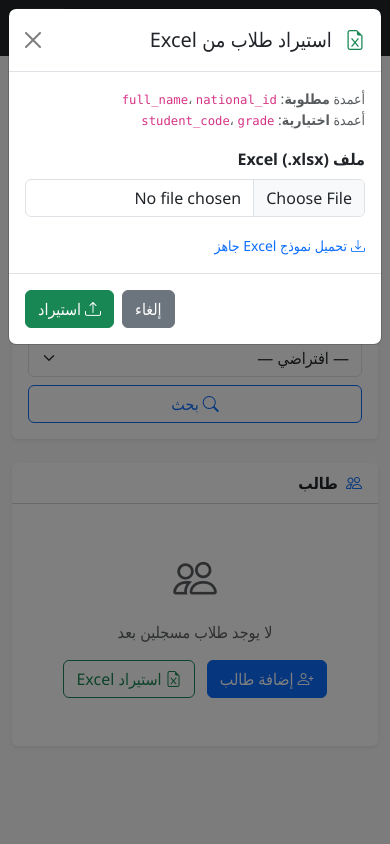
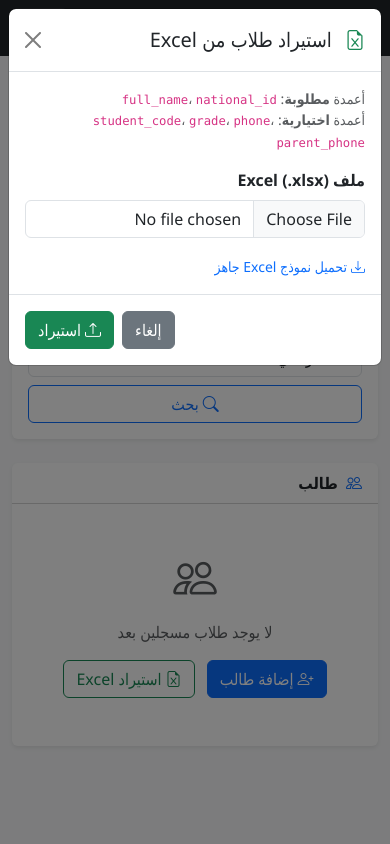
Before and after one commit to eyadfattah23/QR-code-attendance-system, a Django app: template templates/admin_portal/students.html in a window 390 px wide, after a click on "استيراد Excel". Run offline with Django 5.2, Linux system fonts and the light colour scheme; the template is opened without the code that fills it, so the values that code supplies are empty; the visitor is signed in with stand-in values (Sample User, id 1); some libraries are stand-ins or nearby versions.

Commit message:
feat(student-forms): Add phone and parent phone fields to student form and update related views and templates

```diff
--- a/admin_portal/views.py
+++ b/admin_portal/views.py
@@ -226,6 +226,8 @@ def student_import(request):
 
         student_code = _cell('student_code') or None
         grade = _cell('grade') or None
+        phone = _cell('phone') or None
+        parent_phone = _cell('parent_phone') or None
 
         try:
             Student.objects.create(
@@ -233,6 +235,8 @@ def student_import(request):
                 national_id=national_id,
                 student_code=student_code,
                 grade=grade,
+                phone=phone,
+                parent_phone=parent_phone,
             )
             created += 1
         except Exception as exc:
--- a/core/models.py
+++ b/core/models.py
@@ -158,6 +158,26 @@ class Student(models.Model):
         null=True,
         help_text="Grade or class (e.g., 'Grade 5', 'Year 2')"
     )
+
+    _egyptian_phone_validator = RegexValidator(
+        regex=r'^01\d{9}$',
+        message="رقم الهاتف يجب أن يتكون من 11 رقماً ويبدأ بـ 01",
+    )
+
+    phone = models.CharField(
+        max_length=11,
+        blank=True,
+        null=True,
+        validators=[_egyptian_phone_validator],
+        help_text="Student phone number (11 digits starting with 01)",
+    )
+    parent_phone = models.CharField(
+        max_length=11,
+        blank=True,
+        null=True,
+        validators=[_egyptian_phone_validator],
+        help_text="Parent phone number (11 digits starting with 01)",
+    )
     created_at = models.DateTimeField(auto_now_add=True)
     updated_at = models.DateTimeField(auto_now=True)
 
--- a/templates/admin_portal/students.html
+++ b/templates/admin_portal/students.html
@@ -87,6 +87,8 @@
                             <th>الرقم القومي</th>
                             <th>كود الطالب</th>
                             <th>الصف</th>
+                            <th>هاتف الطالب</th>
+                            <th>هاتف ولي الأمر</th>
                             <th>متوسط التقييم</th>
                             <th style="width:8rem">إجراءات</th>
                         </tr>
@@ -103,6 +105,8 @@
                                 <span class="badge bg-light text-dark border">{{ student.grade }}</span>
                                 {% else %}—{% endif %}
                             </td>
+                            <td class="font-monospace small">{{ student.phone|default:"—" }}</td>
+                            <td class="font-monospace small">{{ student.parent_phone|default:"—" }}</td>
                             <td>
                                 {% if student.avg_rating %}
                                 <span class="badge
@@ -222,7 +226,7 @@
                 <div class="modal-body">
                     <p class="text-muted small mb-3">
                         أعمدة <strong>مطلوبة</strong>: <code>full_name</code>، <code>national_id</code><br>
-                        أعمدة <strong>اختيارية</strong>: <code>student_code</code>، <code>grade</code>
+                        أعمدة <strong>اختيارية</strong>: <code>student_code</code>، <code>grade</code>، <code>phone</code>، <code>parent_phone</code>
                     </p>
                     <div class="mb-3">
                         <label class="form-label fw-semibold">ملف Excel (.xlsx)</label>
```
Also changed, not shown: admin_portal/forms.py (+7 -1 lines), admin_portal/tests/test_views.py (+30 -0 lines), templates/teacher_portal/dashboard.html (+12 -0 lines), core/migrations/0005_student_phone_parent_phone.py (added).
